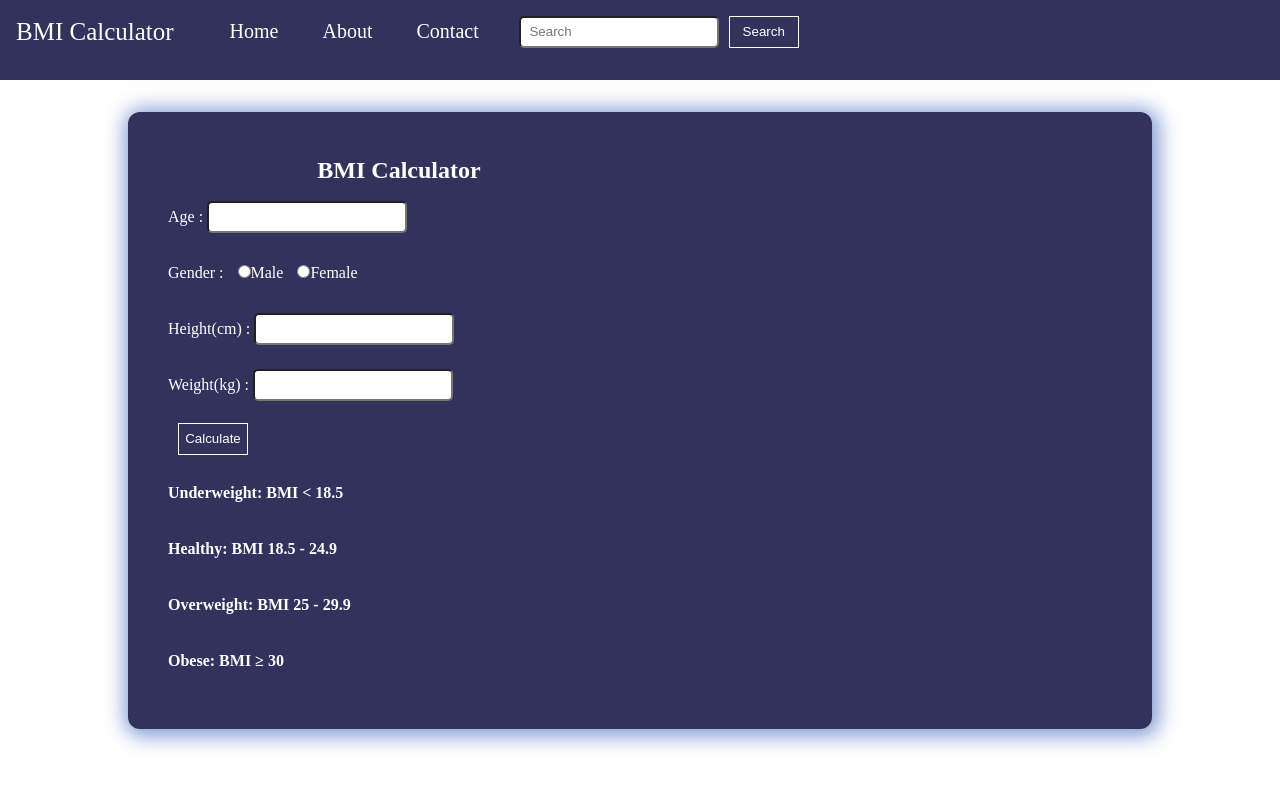
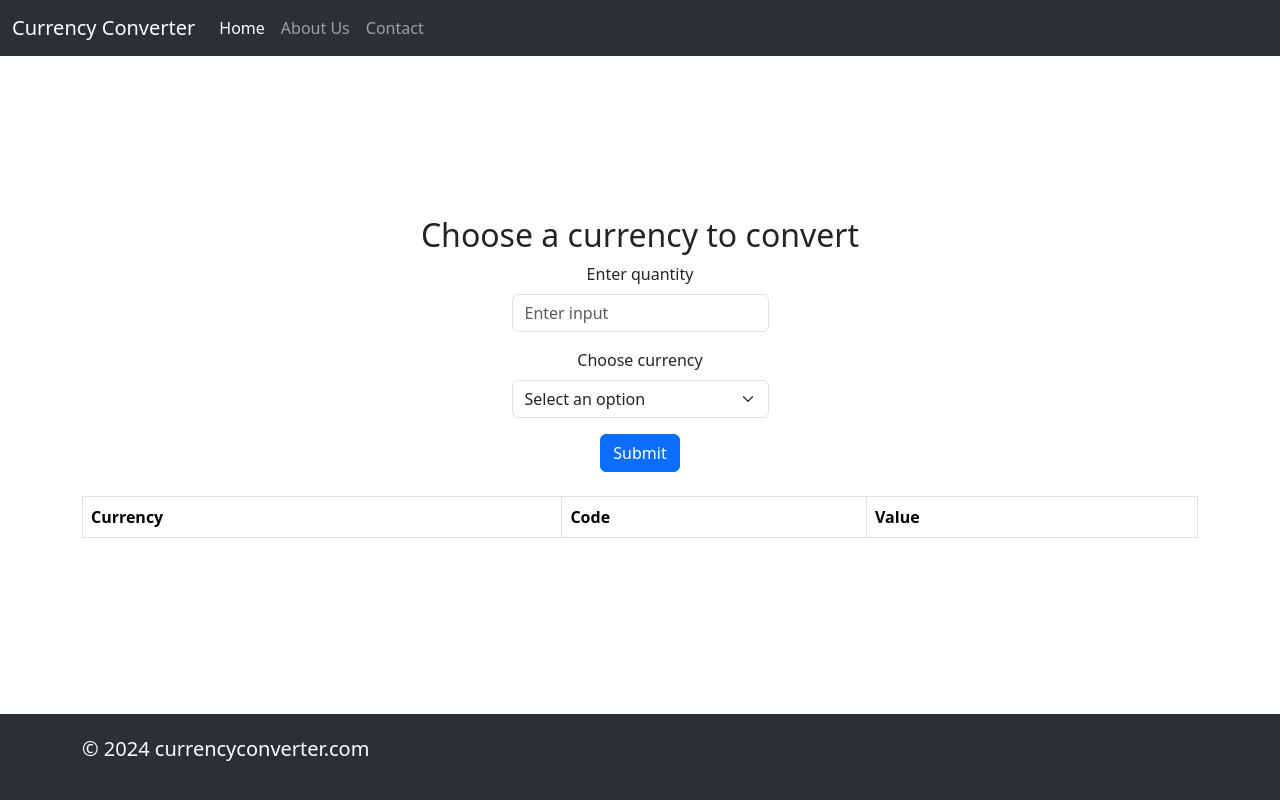
Before and after one commit to shehryar008/CognoRise-Infotech, a plain HTML site: page index.html in a window 1280 px wide. Drawn offline with nearby package versions, Linux system fonts and the light colour scheme.

Commit message:
Add files via upload

```diff
--- a/index.html
+++ b/index.html
@@ -4,71 +4,80 @@
 <head>
     <meta charset="UTF-8">
     <meta name="viewport" content="width=device-width, initial-scale=1.0">
-    <title>BMI Calculator</title>
+    <link href="https://cdn.jsdelivr.net/npm/bootstrap@5.3.3/dist/css/bootstrap.min.css" rel="stylesheet"
+        integrity="sha384-QWTKZyjpPEjISv5WaRU9OFeRpok6YctnYmDr5pNlyT2bRjXh0JMhjY6hW+ALEwIH" crossorigin="anonymous">
     <link rel="stylesheet" href="style.css">
-    <script src="https://cdn.jsdelivr.net/npm/chart.js"></script>
+    <title>Currency Converter</title>
 </head>
 
 <body>
-    <div class="wrapper">
     <header>
-            <nav class="hed">
-                <div class="yes">
-                    BMI Calculator
+        <nav class="navbar navbar-expand-lg bg-body-tertiary" data-bs-theme="dark">
+            <div class="container-fluid">
+                <a class="navbar-brand" href="#">Currency Converter</a>
+                <button class="navbar-toggler" type="button" data-bs-toggle="collapse"
+                    data-bs-target="#navbarSupportedContent" aria-controls="navbarSupportedContent"
+                    aria-expanded="false" aria-label="Toggle navigation">
+                    <span class="navbar-toggler-icon"></span>
+                </button>
+                <div class="collapse navbar-collapse" id="navbarSupportedContent">
+                    <ul class="navbar-nav me-auto mb-2 mb-lg-0">
+                        <li class="nav-item">
+                            <a class="nav-link active" aria-current="page" href="#">Home</a>
+                        </li>
+                        <li class="nav-item">
+                            <a class="nav-link" href="#">About Us</a>
+                        </li>
+                        <li class="nav-item">
+                            <a class="nav-link" href="#">Contact</a>
+                        </li>
+                    </ul>
                 </div>
-                <ul>
-                    <li>Home</li>
-                    <li>About</li>
-                    <li>Contact</li>
-                </ul>
-                <div class="search">
-                    <input type="text" placeholder=" Search" class="srch">
             </div>
-                <button class="btn">Search</button>
         </nav>
     </header>
-        <main>
-            <div class="container">
-                <div class="form-container">
-                    <h2 class="hd">BMI Calculator</h2>
-                    <div class="col1">
-                        <label for="age">Age : </label>
-                        <input type="text" class="srch" id="age">
+    <main class="container my-4">
+        <h2>Choose a currency to convert</h2>
+        <form id="currencyForm">
+            <div class="mb-3">
+                <label for="textInput" class="form-label">Enter quantity</label>
+                <input type="text" id="textInput" class="form-control" placeholder="Enter input">
             </div>
-                    <div class="col2">
-                        <label for="gender">Gender : </label>
-                        <label for="male" class="gen">
-                            <input type="radio" id="m" value="male" name="gender">Male
-                        </label>
-                        <label for="female">
-                            <input type="radio" id="f" value="female" name="gender">Female
-                        </label>
+            <div class="mb-3">
+                <label for="selectMenu" class="form-label">Choose currency</label>
+                <select id="selectMenu" class="form-select">
+                    <option>Select an option</option>
+                    <option value="PKR">Pakistani Rupee</option>
+                    <option value="INR">Indian Rupee</option>
+                    <option value="USD">US Dollar</option>
+                    <option value="EUR">Euro</option>
+                </select>
             </div>
-                    <div class="col3">
-                        <label for="height">Height(cm) : </label>
-                        <input type="text" id="height" class="srch">
-                    </div>
-                    <div class="col4">
-                        <label for="weight">Weight(kg) : </label>
-                        <input type="text" id="weight" class="srch">
-                    </div>
-                    <button class="btn" id="btn">Calculate</button>
-                    <div id="col5"></div>
-                    <div id="col6"></div>
-                    <div id="info">
-                        <p>Underweight: BMI < 18.5</p>
-                        <p>Healthy: BMI 18.5 - 24.9</p>
-                        <p>Overweight: BMI 25 - 29.9</p>
-                        <p>Obese: BMI ≥ 30</p>
-                    </div>
-                </div>
-                <div class="chart-container">
-                    <canvas id="bmiChart" width="400" height="400"></canvas>
-                </div>
+            <button type="submit" class="btn btn-primary">Submit</button>
+        </form>
+        <div class="converted mt-4">
+            <table class="table table-bordered">
+                <thead>
+                    <tr>
+                        <th>Currency</th>
+                        <th>Code</th>
+                        <th>Value</th>
+                    </tr>
+                </thead>
+                <tbody>
+                </tbody>
+            </table>
         </div>
     </main>
+    <footer>
+        <div class="container">
+            <p>&copy; 2024 currencyconverter.com</p>
         </div>
+    </footer>
     <script src="index.js"></script>
+    <script src="https://cdn.jsdelivr.net/npm/bootstrap@5.3.3/dist/js/bootstrap.bundle.min.js"
+        integrity="sha384-YvpcrYf0tY3lHB60NNkmXc5s9fDVZLESaAA55NDzOxhy9GkcIdslK1eN7N6jIeHz"
+        crossorigin="anonymous"></script>
 </body>
 
 </html>
--- a/index.js
+++ b/index.js
@@ -1,66 +1,33 @@
-function calculate() {
-    var age = document.getElementById('age').value;
-    var weight = document.getElementById('weight').value;
-    var height = document.getElementById('height').value;
-    var male = document.getElementById('m').checked;
-    var female = document.getElementById('f').checked;
+document.addEventListener('DOMContentLoaded', (event) => {
+    const form = document.getElementById('currencyForm');
+    form.addEventListener('submit', async (e) => {
+        e.preventDefault();
 
-    if (age === "" || weight === "" || height === "") {
-        alert("Please add age, weight, and height.");
-        return;
-    }
+        const quantity = document.getElementById('textInput').value;
+        const currency = document.getElementById('selectMenu').value;
+        const tbody = document.querySelector('tbody');
 
-    age = parseInt(age);
-    weight = parseInt(weight);
-    height = parseInt(height);
+        if (quantity && currency) {
+            try {
+                const response = await fetch(`https://api.exchangerate-api.com/v4/latest/${currency}`);
+                const data = await response.json();
 
-    var bmi = weight / ((height / 100) * (height / 100));
-    var result = "";
-
-    if (bmi < 18.5) {
-        result = "You are underweight";
-    } else if (bmi >= 18.5 && bmi < 25) {
-        result = "You are healthy";
-    } else if (bmi >= 25 && bmi < 30) {
-        result = "You are overweight";
-    } else {
-        result = "You are obese";
-    }
-
-    var pbmi = document.getElementById('col5');
-    pbmi.innerHTML = "Your BMI is: " + bmi.toFixed(2);
-
-    var pbmi2 = document.getElementById('col6');
-    pbmi2.innerHTML = result;
-
-    updateChart(bmi);
-}
-
-function updateChart(bmi) {
-    var ctx = document.getElementById('bmiChart').getContext('2d');
-    var chart = new Chart(ctx, {
-        type: 'bar',
-        data: {
-            labels: ['Underweight', 'Healthy', 'Overweight', 'Obese'],
-            datasets: [{
-                label: 'BMI Category',
-                data: [18.5, 24.9, 29.9, 30],
-                backgroundColor: ['#3498db', '#2ecc71', '#f1c40f', '#e74c3c']
-            }, {
-                label: 'Your BMI',
-                data: [bmi],
-                backgroundColor: ['#8e44ad']
-            }]
-        },
-        options: {
-            scales: {
-                y: {
-                    beginAtZero: true,
-                    max: 40
+                tbody.innerHTML = '';
+                for (const [key, value] of Object.entries(data.rates)) {
+                    const convertedValue = (quantity * value).toFixed(2);
+                    tbody.innerHTML += `
+                                <tr>
+                                    <td>${key}</td>
+                                    <td>${key}</td>
+                                    <td>${convertedValue}</td>
+                                </tr>
+                            `;
                 }
+            } catch (error) {
+                console.error('Error fetching conversion rates:', error);
             }
+        } else {
+            alert('Please enter a quantity and select a currency.');
         }
     });
-}
-
-document.getElementById('btn').addEventListener("click", calculate);
+});
--- a/style.css
+++ b/style.css
@@ -1,121 +1,47 @@
-*{
+* {
     margin: 0;
     padding: 0;
     box-sizing: border-box;
 }
 
-body, html {
+html, body {
     height: 100%;
-}
-
-.wrapper {
     display: flex;
     flex-direction: column;
-    min-height: 100vh;
 }
 
 header {
-    height: 10vh;
-    background-color: #32325d;
-    color: white;
-}
-
-.hed {
-    display: flex;
-    align-items: center;
-}
-
-.yes {
-    font-size: 25px;
-    padding: 0px 16px;
-}
-
-.yes:hover {
-    font-weight: bold;
-}
-
-nav ul {
-    padding: 20px;
-}
-
-nav ul li {
-    display: inline;
-    padding: 0px 20px;
-    font-size: 20px;
-}
-
-nav ul li:hover {
-    font-weight: bold;
-}
-
-.srch {
-    height: 4vh;
-    width: 200px;
-    border-radius: 5px;
-    padding: 0px 5px;
-}
-
-.btn {
-    background-color: #32325d;
-    border: 1px solid white;
-    color: white;
-    margin: 10px;
-    height: 4vh;
-    width: 70px;
-}
-
-.btn:hover {
-    font-weight: bold;
+    background-color: #2B3035;
 }
 
 main {
     flex: 1;
-    background-color: white;
+    display: flex;
+    flex-direction: column;
+    justify-content: center;
+    align-items: center;
+    text-align: center;
+}
+
+footer {
+    background-color: #2B3035;
+    color: white;
+    font-size: 20px;
+    padding: 20px 0;
+}
+
+.container1 {
     display: flex;
     justify-content: center;
     align-items: center;
-    padding-bottom: 20px;
 }
 
-.container{
-    display: flex;
-    flex-direction: row;
-    justify-content: space-between;
-    align-items: flex-start;
-    height: auto;
-    width: 80vw;
-    background-color:#32325d;
-    color: white;
-    border-radius: 12px;
-    box-shadow: 2px 2px 20px 5px #0035a680;
-    padding: 30px;
-    margin-bottom: 20px;
+.converted {
+    width: 100%;
+    margin-top: 20px;
 }
 
-.form-container, .chart-container {
-    flex: 1;
-    margin: 10px;
+table {
+    width: 100%;
+    text-align: left;
 }
-
-.hd{
-    text-align: center;
-    padding: 5px;
-}
-
-.col1, .col2, .col3, .col4, #col5, #col6, #info {
-    font-size: 1rem;
-    font-weight: 400;
-    line-height: 3.5;
-}
-
-#col5, #col6, #info {
-    font-weight: bold;
-}
-
-.gen{
-    padding: 0px 10px;
-}
-
-#col7 {
-    padding-top: 20px;
-}
```
Lines whose indentation alone changed are shown as unchanged.
